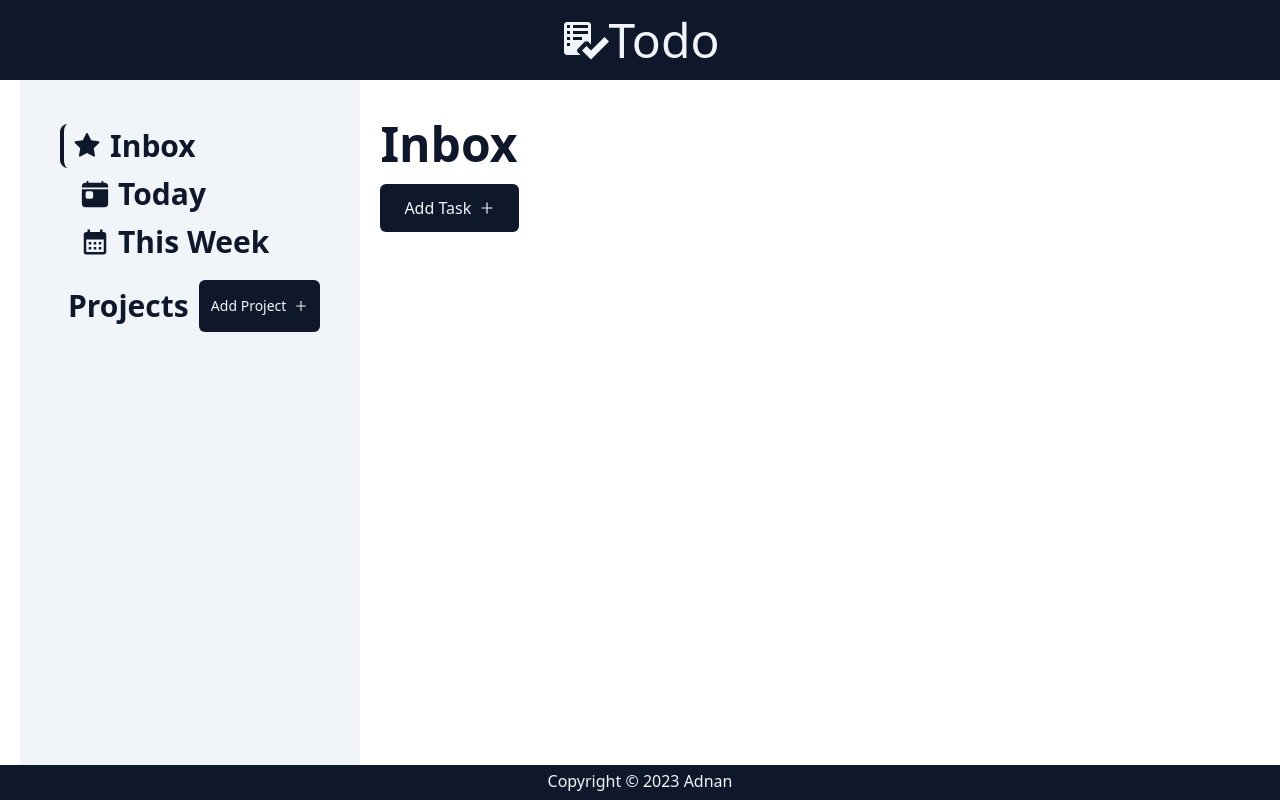
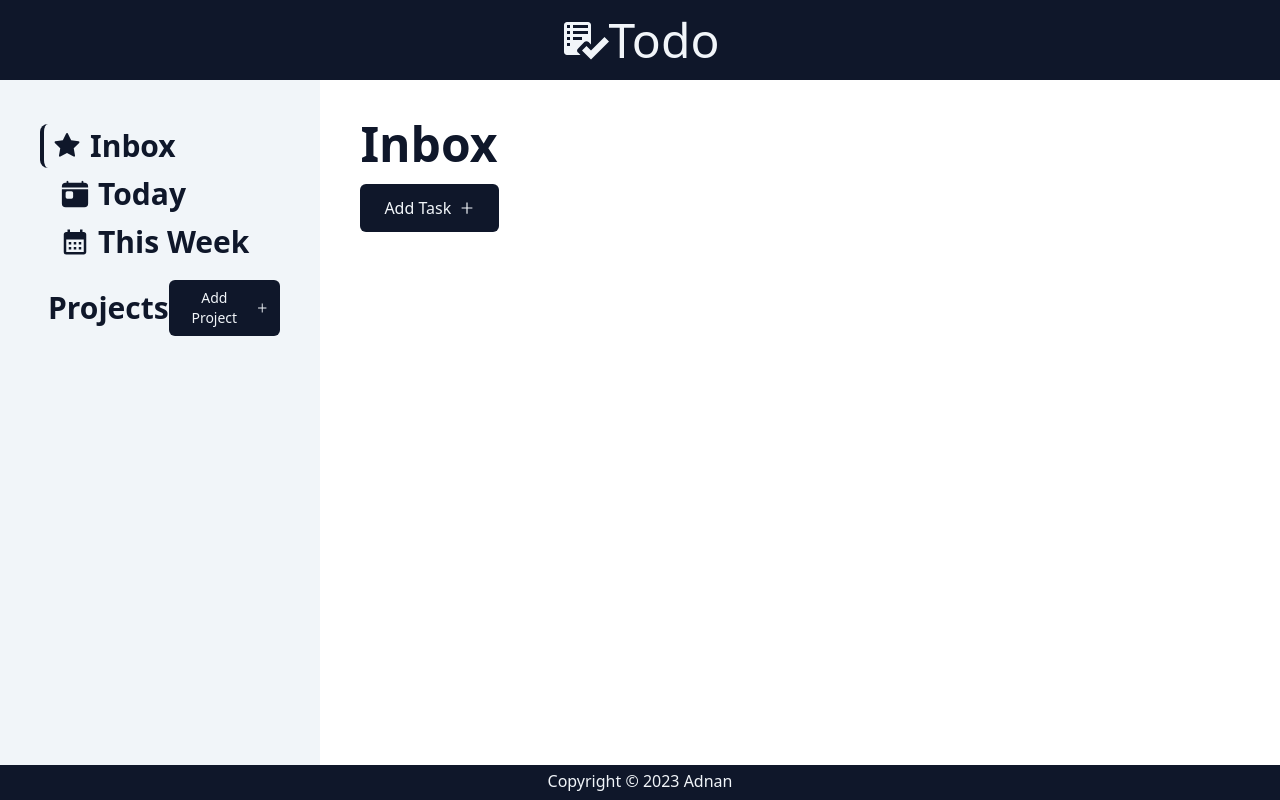
Before and after one commit to adnansyed101/reactTodoist, a React (Vite) app: page / in a window 1280 px wide. Built offline with nearby package versions, Linux system fonts and the light colour scheme.

Commit message:
fix margin on sidebar component.

```diff
--- a/src/components/Sidebar.tsx
+++ b/src/components/Sidebar.tsx
@@ -32,7 +32,7 @@ const Sidebar = ({
     <div
       className={`${
         showNav ? "-translate-x-full transition" : ""
-      } absolute h-full w-2/3 bg-slate-100 p-5 duration-500 ease-out md:w-2/4 md:p-4 lg:static lg:block lg:w-full md lg:translate-x-0 lg:transition-none lg:mx-5 xl:p-10`}
+      } md absolute h-full w-2/3 bg-slate-100 p-5 duration-500 ease-out md:w-2/4 md:p-4 lg:static lg:mr-5 lg:block lg:w-full lg:translate-x-0 lg:transition-none xl:p-10`}
     >
       <p
         className={tabId === "inbox" ? "sidebar-tab-border" : "sidebar-tab"}
```
